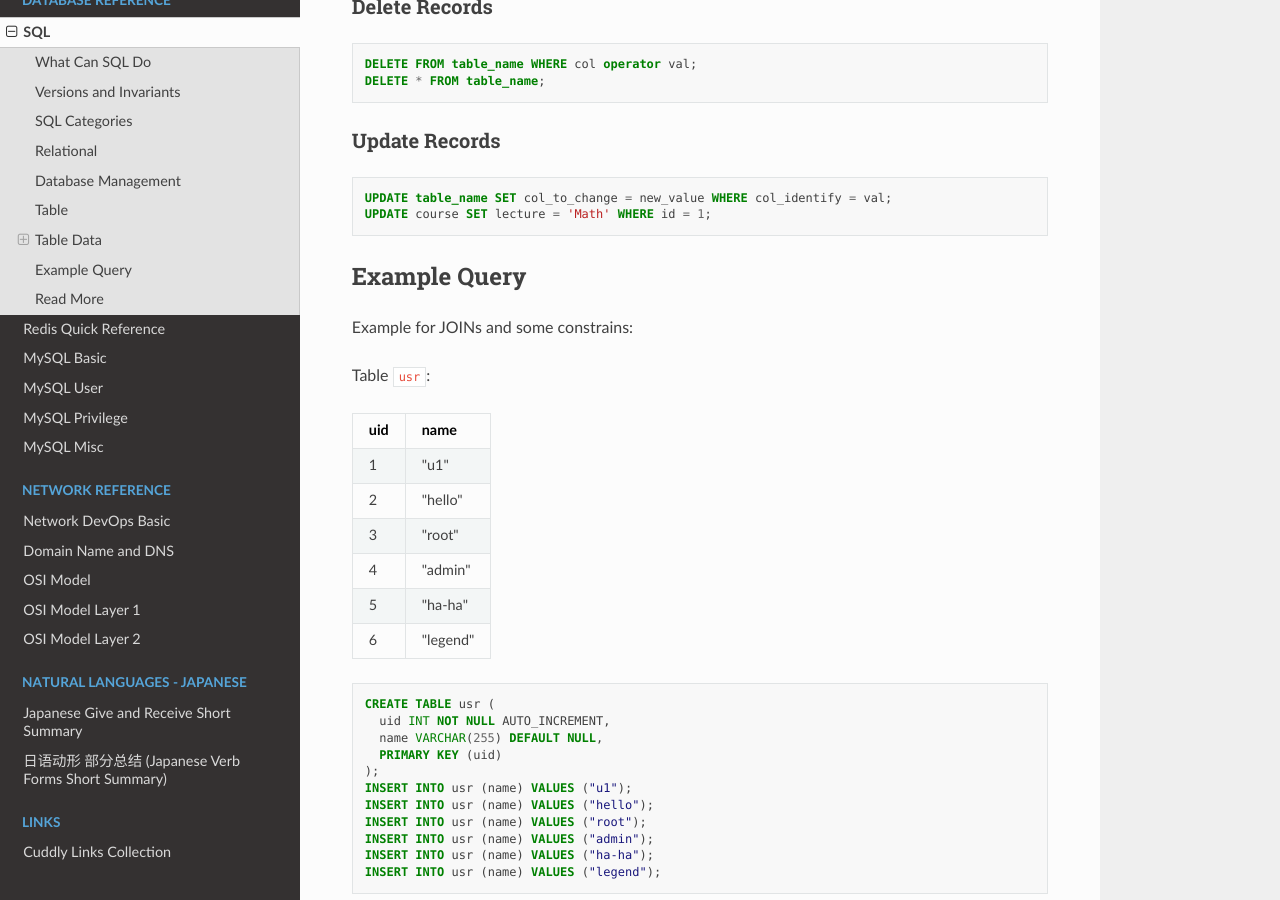
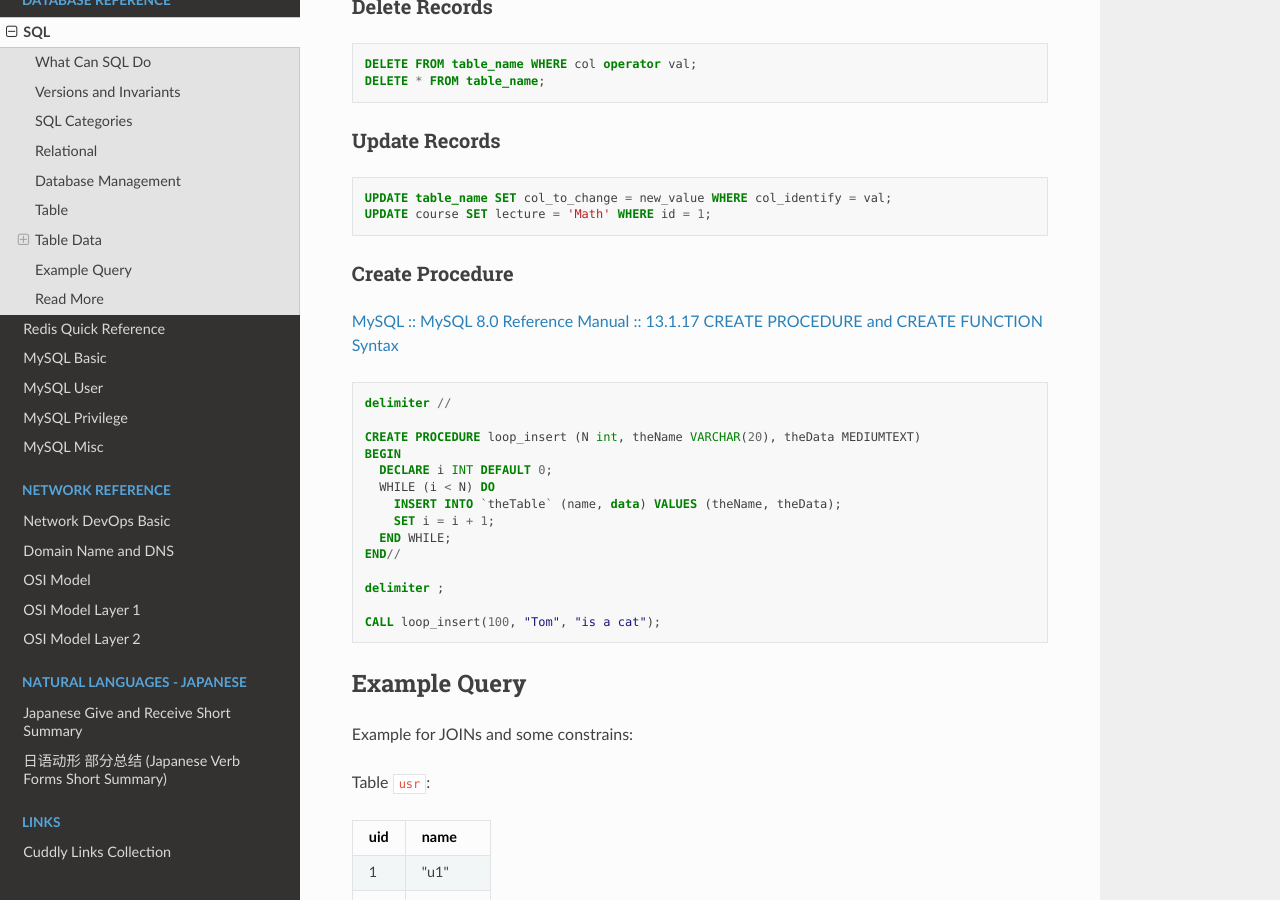
Before and after one commit to snowme34/snowme34.com, a Sphinx documentation site: the page built from docs/source/reference/database/sql.md, in a window 1280 px wide and 900 px high, scrolled down 8175 px. Built offline with Sphinx 7.4.7 and the Read the Docs theme 2.0.0, drawn with Linux system fonts in a browser that asks for light colours; some of the changed text lies outside the part shown.

Commit message:
update sql

````diff
--- a/cspell_dict_bash.txt
+++ b/cspell_dict_bash.txt
@@ -603,3 +603,8 @@ rdoc
 
 LinuxMM
 rsaw's
+
+backtick
+backticks
+
+mediumtext
--- a/docs/source/reference/database/sql.md
+++ b/docs/source/reference/database/sql.md
@@ -381,6 +381,27 @@ UPDATE table_name SET col_to_change = new_value WHERE col_identify = val;
 UPDATE course SET lecture = 'Math' WHERE id = 1;
 ```
 
+### Create Procedure
+
+[MySQL :: MySQL 8.0 Reference Manual :: 13.1.17 CREATE PROCEDURE and CREATE FUNCTION Syntax](https://dev.mysql.com/doc/refman/8.0/en/create-procedure.html)
+
+```sql
+delimiter //
+
+CREATE PROCEDURE loop_insert (N int, theName VARCHAR(20), theData MEDIUMTEXT)
+BEGIN
+  DECLARE i INT DEFAULT 0;
+  WHILE (i < N) DO
+    INSERT INTO `theTable` (name, data) VALUES (theName, theData);
+    SET i = i + 1;
+  END WHILE;
+END//
+
+delimiter ;
+
+CALL loop_insert(100, "Tom", "is a cat");
+```
+
 ## Example Query
 
 Example for JOINs and some constrains:
@@ -571,4 +592,5 @@ This will fail the foreign key constrain.
 
 ## Read More
 
-[SQL left join vs multiple tables on FROM line? - Stack Overflow](https://stackoverflow.com/questions/894490/sql-left-join-vs-multiple-tables-on-from-line)
+* [SQL left join vs multiple tables on FROM line? - Stack Overflow](https://stackoverflow.com/questions/894490/sql-left-join-vs-multiple-tables-on-from-line)
+* [When to use single quotes, double quotes, and backticks in MySQL - Stack Overflow](https://stackoverflow.com/questions/11321491/when-to-use-single-quotes-double-quotes-and-backticks-in-mysql?lq=1)
````
